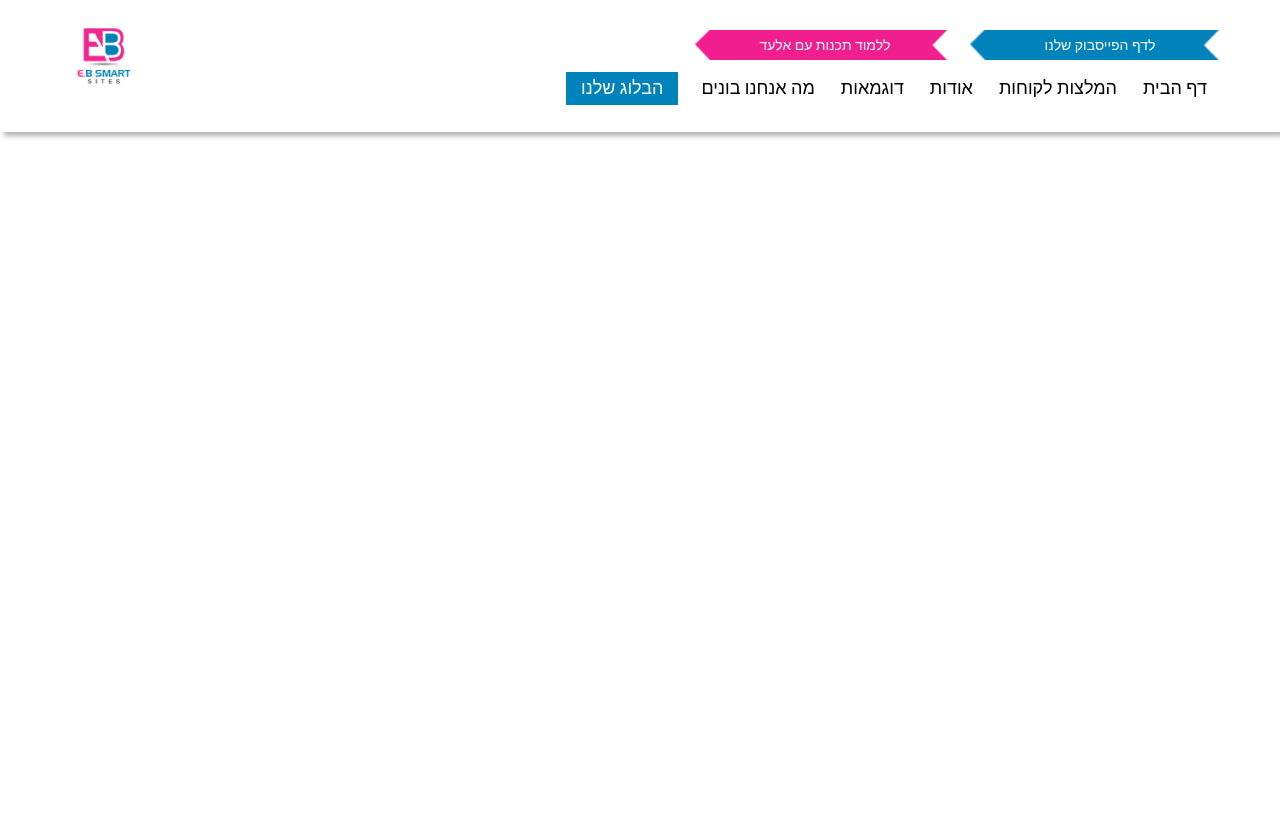
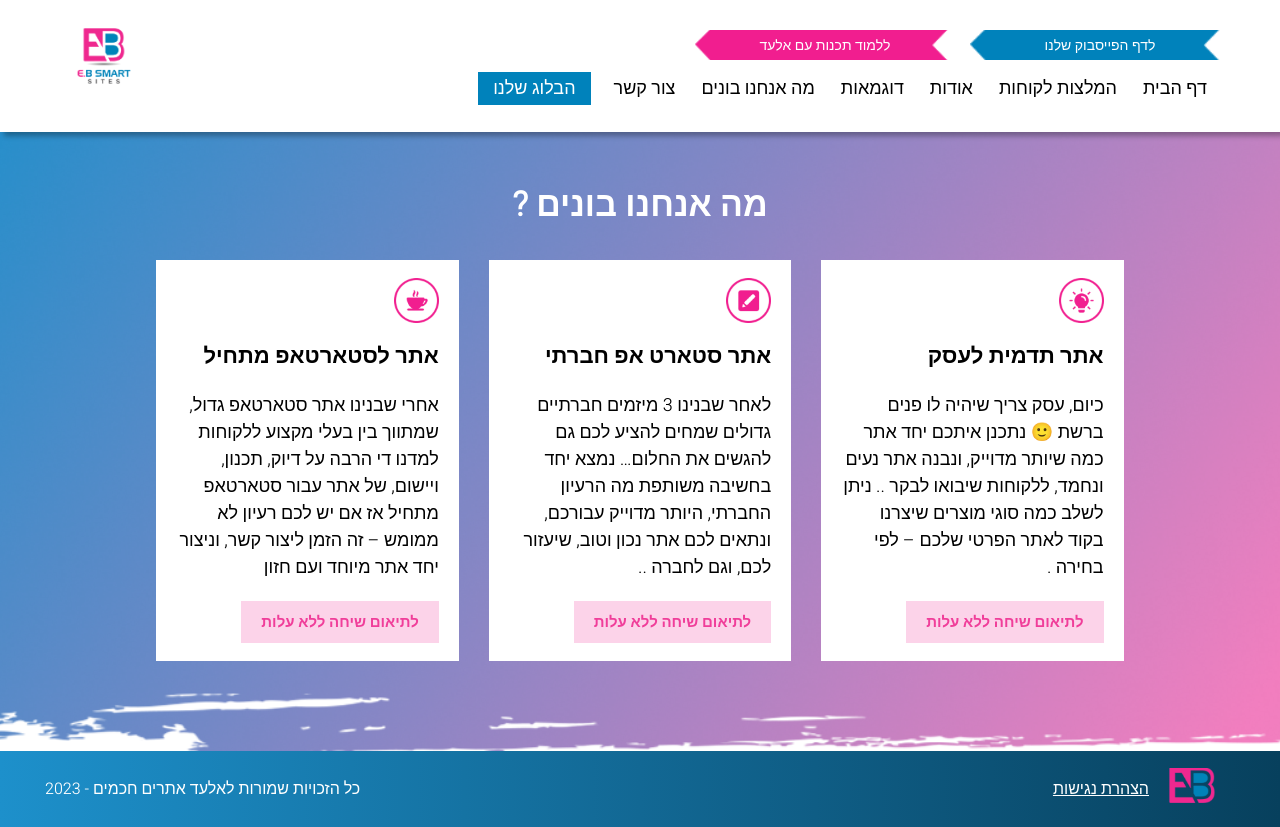
Before and after one commit to elad326/eladb.site, a React (Create React App) app: page /whatBuild in a window 1280 px wide. Before the commit the page ends 800 px from the top, so only its background shows below. Built offline with nearby package versions, Linux system fonts and the light colour scheme.

Commit message:
what build page

```diff
--- a/src/App.css
+++ b/src/App.css
@@ -3,3 +3,15 @@
 body, html{
   font-family: 'Heebo', sans-serif;
 }
+
+.page-header{
+  text-align: center;
+  margin: 20px 0px 30px;
+  font-weight: 800;
+  margin-top: 130px;
+  font-size: 34px;
+}
+
+.site-container-bg-img .page-header{
+  color: #FFF;
+}
--- a/src/App.js
+++ b/src/App.js
@@ -6,9 +6,11 @@ import AboutPage from './pages/AboutPage';
 import WorksPage from './pages/WorksPage';
 import CustomerReviewsPage from './pages/CustomerReviewsPage';
 import WhatBuild from './pages/WhatBuild';
+import ContactPage from './pages/ContactPage';
 import Blog from './pages/Blog';
 import AccessabilityStatment from './pages/AccessabilityStatment';
 import './App.css';
+import Contact from './components/contact/Contact';
 
 
 function App() {
@@ -21,6 +23,7 @@ function App() {
             <Route path="about" element={<AboutPage/>} />
             <Route path="works" element={<WorksPage/>} />
             <Route path="whatBuild" element={<WhatBuild/>} />
+            <Route path="contact" element={<ContactPage/>} />
             <Route path="blog" element={<Blog/>} />
             <Route path="accessability" element={<AccessabilityStatment/>} />
           </Route>
--- a/src/components/CustomersReview/CustomersReviews.js
+++ b/src/components/CustomersReview/CustomersReviews.js
@@ -9,7 +9,7 @@ const CustomersReviews = () => {
   return (
     <>
       <section className='customers-reviews'>
-          <h2>מה הלקוחות שלנו מספרים ?</h2>
+          <h1 className='page-header'>מה הלקוחות שלנו מספרים ?</h1>
           <div className='yuotube-wrap'>
             <YouTubeVideo videoUrl="https://www.youtube.com/embed/gmxdqaxZ5Ag?si=c2QfEHbzWecjP9ma"/>
             <YouTubeVideo videoUrl="https://www.youtube.com/embed/PnnYRSo3X1U?si=mm-uIMa-O_fHQzX5"/>
--- a/src/components/SiteMenu.js
+++ b/src/components/SiteMenu.js
@@ -23,6 +23,10 @@ const menu_ar = [
   {
     label: 'מה אנחנו בונים',
     href: '/whatBuild',
+  },
+  {
+    label: 'צור קשר',
+    href: '/contact',
   },
   {
     label: 'הבלוג שלנו',
--- /dev/null
+++ b/src/components/contact/Contact.js
@@ -0,0 +1,9 @@
+import React from 'react'
+
+const Contact = () => {
+  return (
+    <div>Contact</div>
+  )
+}
+
+export default Contact
--- /dev/null
+++ b/src/components/specilizations/Specialization.js
@@ -0,0 +1,21 @@
+import React from 'react';
+import './specializations.css';
+import { Link } from 'react-router-dom';
+
+const Specialization = ({ imgUrl, title, text}) => {
+  return (
+
+          <article className='what-build'>
+
+            <img src={imgUrl} alt="אייקון של מה אנחנו עושים" aria-hidden="true"/>
+            <h2>{title}</h2>
+            <p>
+              {text}
+            </p>
+            <Link to="/contact">לתיאום שיחה ללא עלות</Link>
+
+          </article>
+  )
+}
+
+export default Specialization
--- /dev/null
+++ b/src/components/specilizations/specializationText.js
@@ -0,0 +1,32 @@
+const specializationText = [
+    {
+        imgUrl: '/assets/images/Education-and-professional-experience-bg-icon-1.png',
+        title: 'אתר תדמית לעסק',
+        text: `כיום, עסק צריך שיהיה לו פנים ברשת 🙂
+        נתכנן איתכם יחד אתר כמה שיותר מדוייק,
+        ונבנה אתר נעים ונחמד,
+        ללקוחות שיבואו לבקר ..
+        ניתן לשלב כמה סוגי מוצרים שיצרנו בקוד
+        לאתר הפרטי שלכם – לפי בחירה .`
+    },
+    {
+        imgUrl: '/assets/images/Education-and-professional-experience-bg-icon-2.png',
+        title: 'אתר סטארט אפ חברתי',
+        text: `לאחר שבנינו 3 מיזמים חברתיים גדולים
+        שמחים להציע לכם גם להגשים את החלום…
+        נמצא יחד בחשיבה משותפת מה הרעיון החברתי,
+        היותר מדוייק עבורכם,
+        ונתאים לכם אתר נכון וטוב,
+        שיעזור לכם, וגם לחברה ..`
+    },
+    {
+        imgUrl: '/assets/images/Education-and-professional-experience-bg-icon-3.png',
+        title: 'אתר לסטארטאפ מתחיל',
+        text: `אחרי שבנינו אתר סטארטאפ גדול,
+        שמתווך בין בעלי מקצוע ללקוחות
+        למדנו די הרבה על דיוק, תכנון, ויישום, של אתר עבור סטארטאפ מתחיל
+        אז אם יש לכם רעיון לא ממומש – זה הזמן ליצור קשר, וניצור יחד אתר מיוחד ועם חזון`
+    }
+];
+
+export default specializationText
--- /dev/null
+++ b/src/components/specilizations/specializations.css
@@ -0,0 +1,63 @@
+
+/* h1.what-build-header{
+    text-align: center;
+    margin: 20px 0px 30px;
+    font-size: 38px;
+    font-weight: 800;
+    margin-top: 130px;
+    color: #FFF;
+} */
+
+
+section.wrap-speacilizations{
+    padding-bottom: 40px;
+    display: flex;
+    justify-content: center;
+    gap: 30px;
+    flex-wrap: wrap;
+}
+
+article.what-build{
+    flex-basis: 28%;
+    background-color: #fff;
+    padding: 18px 20px;
+}
+
+article.what-build img{
+    width: 45px;
+}
+
+article.what-build h2{
+    font-weight: 800;
+    font-size: 22px;
+    margin-top: 10px;
+    margin-bottom: 20px;
+}
+
+article.what-build p{
+    color: #000;
+    font-family: "Heebo", Sans-serif;
+    font-size: 18px;
+    font-weight: 500;
+}
+
+article.what-build a{
+    font-weight: 500;
+    display: inline-block;
+    fill: #F03E9A;
+    color: #F03E9A;
+    background-color: #FCD3E9;
+    border: none;
+    padding: 10px 20px;
+    margin-top: 20px;
+    font-family: "Heebo", Sans-serif;
+    font-size: 15px;
+    font-weight: 700;
+    cursor: pointer;
+    text-decoration: none;
+    transition: 0.5s;
+}
+
+article.what-build a:hover{
+    transform: scale(1.12);
+}
--- a/src/components/works/Works.js
+++ b/src/components/works/Works.js
@@ -6,7 +6,7 @@ import './works.css';
 const Works = () => {
   return (
     <section className='wrap-works'>
-        <h1>עבודות לדוגמא</h1>
+        <h1 className='page-header'>עבודות לדוגמא</h1>
 
         <div className='examples'>
           {examlpes.map((item) => (
--- /dev/null
+++ b/src/pages/ContactPage.js
@@ -0,0 +1,9 @@
+import React from 'react'
+
+const ContactPage = () => {
+  return (
+    <div>ContactPage</div>
+  )
+}
+
+export default ContactPage
--- a/src/pages/WhatBuild.js
+++ b/src/pages/WhatBuild.js
@@ -1,8 +1,18 @@
-import React from 'react'
+import React from 'react';
+import CompContainer from '../components/CompContainer/CompContainer';
+import Specialization from '../components/specilizations/Specialization';
+import specializationText from '../components/specilizations/specializationText';
 
 const WhatBuild = () => {
   return (
-    <div>WhatBuild</div>
+      <CompContainer containerType ='bg-img'>
+        <h1 className='page-header'>מה אנחנו בונים ?</h1>
+        <section className='wrap-speacilizations'>
+          {specializationText.map(({imgUrl, title, text}) => (
+            <Specialization imgUrl={imgUrl} title={title} text={text} />
+          ))}
+        </section>
+      </CompContainer>
   )
 }
 
```
Also changed, not shown: src/components/contact/contact.css (added).
